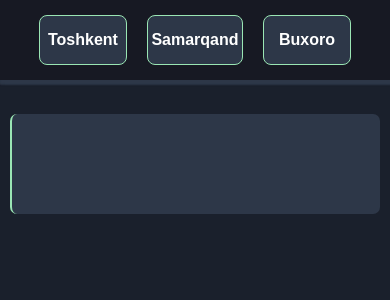
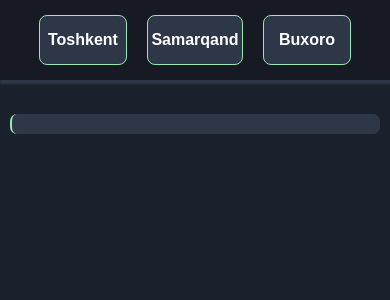
Before and after one commit to Saidumarov/shaharlar, a React (Vite) app: page / in a window 390 px wide. Shown: the top 300 px of the page. Built offline with nearby package versions, Linux system fonts and the light colour scheme.

Commit message:
commit piush

```diff
--- a/src/App.jsx
+++ b/src/App.jsx
@@ -1,12 +1,10 @@
 import React from "react"
-import Nav from "./componets/Nav/Nav"
 import Foter from "./foter/Foter"
 
 
 function App() {
   return (
     <div>
-      <Nav/>
       <Foter/>
     </div>
   )
--- a/src/componets/Nav/Nav.jsx
+++ /dev/null
@@ -1,16 +0,0 @@
-import React from 'react'
-import "./nav.css"
-import '../../foter/Fotapi'
-const Nav = () => {
-
-
-  return (
-    <div>
-
-
-
-    </div>
-  )
-}
-
-export default Nav
--- a/src/foter/Fotap.jsx
+++ /dev/null
@@ -1,38 +0,0 @@
-import React from 'react'
-import Fotapi from './Fotapi'
-import "./foter.css"
-
-
-const Fotap = () => {
-    const data = [
-        {
-
-        },
-
-        {
-
-        },
-
-
-        {
-
-        }
-    ]
-
-
-    return (
-        <div>
-
-
-            {
-                data.map((itme, index) => (
-                    <Fotapi key={index} itme={itme} />
-                ))}
-
-
-
-        </div>
-    )
-}
-
-export default Fotap
--- a/src/foter/Fotapi.jsx
+++ b/src/foter/Fotapi.jsx
@@ -1,59 +1,40 @@
-// import React, { useState } from 'react'
-// import "./foter.css"
-
-// const Fotapi = ({ itme }) => {
-//   const [state, setState] = useState(false)
-//   return (
-//     <div>
-//     <div className="blog">
-//       <h2>{itme.title}</h2>
-//     <span className='text'>{state ? itme.body : itme.body.substring(0, 1200)}</span>
-//       <span className='span' onClick={() => setState(!state)}>{state ? "less." : "more..."} </span>
-//     </div>
-//     </div>
-//   )
-// }
-
-// export default Fotapi
 import React, { useState } from 'react';
-import "./foter.css"
-
-
+import "../componets/Nav/nav.css"
 
 const Fotapi = () => {
-  const [state, setState] = useState('');
+  const [state, setState,] = useState();
 
-  const tosh = () => {
-    setState(<div className='text'> <h2>Toshkent</h2>Toshkent — Oʻzbekistonning poytaxti va eng yirik shahri boʻlib, aholisi boʻyicha Markaziy Osiyodagi eng yirik qadimiy shaharlardan biri hisoblanadi. Oʻzbekistonning shimoli-sharqiy qismida, Qozogʻiston bilan chegaraga yaqin qismda joylashgan boʻlib, maydoni 334,8 km2 (129.3 2) ni tashkil etadi. 2021-yilgi maʼlumotlarga koʻra, Toshkent aholisi 2 694 400 nafar kishini (Oʻzbekiston aholisining qariyb 8 foizi) tashkil etadi[1]. 2018-yilgi maʼlumotlarga koʻra, Toshkent shahrining YIMi $2,74 milliardni tashkil etadi va bu koʻrsatkich Oʻzbekistondagi eng katta YIMga ega shahar boʻlib kelmoqda[4][5].
-      Milodiy VIII asr oʻrtalarida islomiy taʼsir boshlangunga qadar, Toshkentga sugʻd va turkiy madaniyat taʼsir koʻrsatgan. 1219-yilda Chingizxon Toshkentni vayron qilganidan soʻng, shahar qayta tiklandi va Buyuk Ipak yoʻlidan foyda koʻrdi. XVI-XVII asrlarda Toshkent Shayboniylar va Ashtarxoniylar davlati tarkibida bo'lgan. XVIII—XIX asrlardan boshlab ushbu shahar Qoʻqon xonligi tomonidan zabt etilgunga qadar, mustaqil shahar-davlatga aylangan edi. 1865-yilda Toshkent Rossiya imperiyasi tarkibiga kirdi hamda Turkiston general-gubernatorligi markazi boʻldi. Sovet davrida bu shahar butun Sovet Ittifoqining majburiy deportatsiyasi tufayli katta oʻsish va demografik oʻzgarishlarga guvoh boʻlgan. 1966-yilda boʻlgan Toshkent zilzilasi tufayli Toshkentning katta qismi vayron boʻlgan edi, biroq u namunali Sovet shahri oʻlaroq qayta qurilgan. Oʻsha paytda Toshkent Sovet Ittifoqining Moskva, Leningrad va Kiyev shaharlaridan keyin turadigan toʻrtinchi yirik shahar boʻlgan[6].Hozirgi kunda, mustaqil Oʻzbekiston poytaxti sifatida, Toshkentda koʻp millatli aholi saqlanib qolgan, ular orasida etnik oʻzbeklar va qozoqlar koʻpchilikni tashkil qiladi. 2009-yilda Toshkentning 2 200 yilligi nishonlandi. Bu munosabat bilan  Toshkent yirik shahar bo'lgan
+  const toshkent = () => {
+    setState(<div className='text'> <h2 >Toshkent</h2>Toshkent — Oʻzbekistonning poytaxti va eng yirik shahri boʻlib, aholisi boʻyicha Markaziy Osiyodagi eng yirik qadimiy shaharlardan biri hisoblanadi. Oʻzbekistonning shimoli-sharqiy qismida, Qozogʻiston bilan chegaraga yaqin qismda joylashgan boʻlib, maydoni 334,8 km2 (129.3 2) ni tashkil etadi. 2021-yilgi maʼlumotlarga koʻra, Toshkent aholisi 2 694 400 nafar kishini (Oʻzbekiston aholisining qariyb 8 foizi) tashkil etadi[1]. 2018-yilgi maʼlumotlarga koʻra, Toshkent shahrining YIMi $2,74 milliardni tashkil etadi va bu koʻrsatkich Oʻzbekistondagi eng katta YIMga ega shahar boʻlib kelmoqda[4][5].
+      Milodiy VIII asr oʻrtalarida islomiy taʼsir boshlangunga qadar, Toshkentga sugʻd va turkiy madaniyat taʼsir koʻrsatgan. 1219-yilda Chingizxon Toshkentni vayron qilganidan soʻng, shahar qayta tiklandi va Buyuk Ipak yoʻlidan foyda koʻrdi. XVI-XVII asrlarda Toshkent Shayboniylar va Ashtarxoniylar davlati tarkibida bo'lgan. XVIII—XIX asrlardan boshlab ushbu shahar Qoʻqon xonligi tomonidan zabt etilgunga qadar, mustaqil shahar-davlatga aylangan edi. 1865-yilda Toshkent Rossiya imperiyasi tarkibiga kirdi hamda Turkiston general-gubernatorligi markazi boʻldi. Sovet davrida bu shahar butun Sovet Ittifoqining majburiy deportatsiyasi tufayli katta oʻsish va demografik oʻzgarishlarga guvoh boʻlgan. 1966-yilda boʻlgan Toshkent zilzilasi tufayli Toshkentning katta qismi vayron boʻlgan edi, biroq u namunali Sovet shahri oʻlaroq qayta qurilgan. Oʻsha paytda Toshkent Sovet Ittifoqining Moskva, Leningrad va Kiyev shaharlaridan keyin turadigan toʻrtinchi yirik shahar boʻlgan[6].Hozirgi kunda, mustaqil Oʻzbekiston poytaxti sifatida, Toshkentda koʻp millatli aholi saqlanib qolgan, ular orasida etnik oʻzbeklar va qozoqlar koʻpchilikni tashkil qiladi. 2009-yilda Toshkentning 2 200 yilligi nishonlandi. Bu munosabat bilan  Toshkent yirik shahar bo'lgan.
     </div>);
   };
 
-  const sam = () => {
+  const samarqand = () => {
     setState(<div className='text'> <h2>Samarqand</h2> Samarqand — Oʻzbekiston Respublikasi Samarqand viloyatidagi qadimiy shahar. Viloyatning maʼmuriy, iqtisodiy va madaniy markazi (1938-yildan). 1925-1930-yillarda Respublika poytaxti. Oʻzbekistonning janubi-gʻarbida, Zarafshon vodiysining markaziy qismida (Dargʻom va Siyob kanallari orasida) joylashgan. Oʻrtacha 695 m balandlikda. Toshkentdan 300 km. Samarqanddan Toshkent—Dushanbe, Toshkent—Turkmanboshi, Toshkent—Uchquduq—Qoʻngʻirot temir yoʻllari, Katta Oʻzbek trakti (Toshkent—Termiz yoʻli) oʻtadi. Shahar aholisi va xoʻjaliklari Shovdor, Bogʻishamol ariqlaridan suv oladi. Iyulning oʻrtacha harorati 25,9°, eng baland harorat 40—42°, yanvar oʻrtacha harorati 0,2°, eng past harorat —26°. Maydoni 120 km². Aholisi 519600 ming kishi (2016). Samarqand shahar Kengashiga qarashli 4 shaharcha (Ingichka, Kimyogarlar, Farhod, Hishrov) mavjud. 2022-yilning 15-16-sentabr kunlari ShHTga aʼzo davlat rahbarlarining tartib boʻyicha 22-yigʻilish boʻlgan Samarqand sammiti boʻlib oʻtgan.
       Samarqand jahonning eng qadimgi shaharlaridan biri — 2700-yildan ortiq tarixga ega.
 
       Samarqand miloddan avval IV asrdan milodiy VI asrgacha Sugʻd davlatining poytaxti boʻlgan. Arxeologik qazishmalardan maʼlum boʻlishicha, yuqori paleolit davrida ham Samarqand hududida odamlar yashagan (qarang Samarqand makoni).
 
-      Rim tarixchisi Kvint Kursiy Rufning (miloddan avval I asr oxiri — milodiy I asr) yozishicha, Samarqand qalʼasi devorining aylanasi taxminan 10,5 km boʻlgan. Miloddan avval 329-yil Iskandar Maqduniy (Makedonskiy) askarlari Samarqandni vayron qilgan. Spitamen Samarqandni yunonlardan ozod etishga harakat etgan, ammo xiyonatkor koʻchmanchi qabilalar sardorlari tomonidan oʻldirilgan va boshi Iskandar Maqduniyga sulh sifatida yuborilgan</div>);
+      Rim tarixchisi Kvint Kursiy Rufning (miloddan avval I asr oxiri — milodiy I asr) yozishicha, Samarqand qalʼasi devorining aylanasi taxminan 10,5 km boʻlgan. Miloddan avval 329-yil Iskandar Maqduniy (Makedonskiy) askarlari Samarqandni vayron qilgan. Spitamen Samarqandni yunonlardan ozod etishga harakat etgan, ammo xiyonatkor koʻchmanchi qabilalar sardorlari tomonidan oʻldirilgan va boshi Iskandar Maqduniyga sulh sifatida yuborilgan.</div>);
   };
 
-  const buk = () => {
+  const bukhara = () => {
     setState(<div className='text'> <h2>Buxoro</h2> Buxoro — Oʻzbekiston Respublikasining qadimiy shaharlaridan biri, Buxoro viloyatining maʼmuriy, iqtisodiy va madaniy markazi. O'zbekistonning ilk poytaxti. Buyuk ipаk yoʻlida yirik tijorat markazlaridan boʻlgan. Oʻzbekistonning janubiy-gʻarbida, Zarafshon daryosi quyi oqimida joylashgan. Toshkentdan 616 km. Buxoro 2 ta shahar rayoni (Fayzulla Xoʻjayev va Toʻqimachilik)ga boʻlingan. Aholisi 290000 (2019). Aholisining katta qismini o'zbeklar tashkil etadi. Oliy ta‘lim muassasalari: "Buxoro davlat universiteti", " Buxoro muhandislik-texnologiya instituti".
       Buxoro shahri qadim zamonlarda qanday nomlangani — nomaʼlum. Milodiy V asrga oid xitoy manbalarida Buxoro shahri Nyumi tarzida tilga olinib oʻtilgan. Binobarin, shaharda shu nomdagi mulk hukmdorining qarorgohi ham boʻlgan. Tan imperiyasining VII asrga oid solnomalarida Buxoro shahri An (Ango), Ansi, Buxo (Buxe, Fuxo) shakllarida qayd etib oʻtilgan. Keyinchalik shahar har xil nomlana boshladi. Arab qadimiy manbalarda u Bumiskat, Madinat us-sufriya (Mis shahar), Numijkat (soʻgʻdcha numij yoki namich degani mashhur degan maʼnoni anglatgan) tarzida keltirilgan. Qadimiy zamonlarda yashagan mahalliy mualliflarning fikricha, shaharning nomi Buxor, yaʼni "Sanamlar turgan ibodatxona" maʼnosini anglatuvchi bir soʻzdan kelib chiqqan.
 
       Ayrim tadqiqotchilarning faraz qilishlaricha, Buxoro nomi mintaqaning eng asosiy buddaviylik ibodatxonasi vixara yoki ana shu vixaraning sug'diy transkripsiyasi boʻlmish buxoro (ibodatxona) soʻzidan kelib chiqqan. Ammo buddaviylik va moniylik diniy taʼlimotlariga oid osori atiqalar shahar hududida ham, umuman, Buxoro vohasida ham topilgan emas.
 
-      Buxoro (Buxara) toponimi ilk bor Soʻgʻd yozuvlari bilan Buxoroda zarb qilingan mis tangalarida tilga olingan (milodiy IV-V asrlar)`</div>);
+      Buxoro (Buxara) toponimi ilk bor Soʻgʻd yozuvlari bilan Buxoroda zarb qilingan mis tangalarida tilga olingan (milodiy IV-V asrlar).</div>);
   };
 
   return (
     <div>
       <div className="con">
         <div className="nav">
-          <button className="tosh" onClick={tosh}><h1>Toshkent</h1></button>
-          <button className="sam" onClick={sam}><h1>Samarqand</h1></button>
-          <button className="buk" onClick={buk} ><h1>Buxoro</h1></button>
+          <button className="tosh" onClick={toshkent}><h1>Toshkent</h1></button>
+          <button className="sam" onClick={samarqand}><h1>Samarqand</h1></button>
+          <button className="buk" onClick={bukhara} ><h1>Buxoro</h1></button>
 
         </div>
       </div>
--- a/src/foter/Foter.jsx
+++ b/src/foter/Foter.jsx
@@ -1,12 +1,12 @@
 import React from 'react'
 import "./foter.css"
-import Fotap from './Fotap'
+import Fotapi from './Fotapi'
 
 const Foter = () => {
   return (
     <div>
       <div className="fot">
-        <Fotap />
+       <Fotapi/>
 
       </div>
     </div>
--- a/src/foter/foter.css
+++ b/src/foter/foter.css
@@ -63,6 +63,8 @@ h2 {
     margin-top: 30px;
     border-radius: 7px;
     border-left: 2px solid #9AE6B4;
+    margin-top: 110px;
+
 }
 .blog {
     width: 90%;
@@ -93,3 +95,9 @@ h2 {
         margin-top: 114px;
     }
 }
+
+@media screen and (max-width:1240px) {
+    .fot{
+        height: auto;
+    }
+}
```
